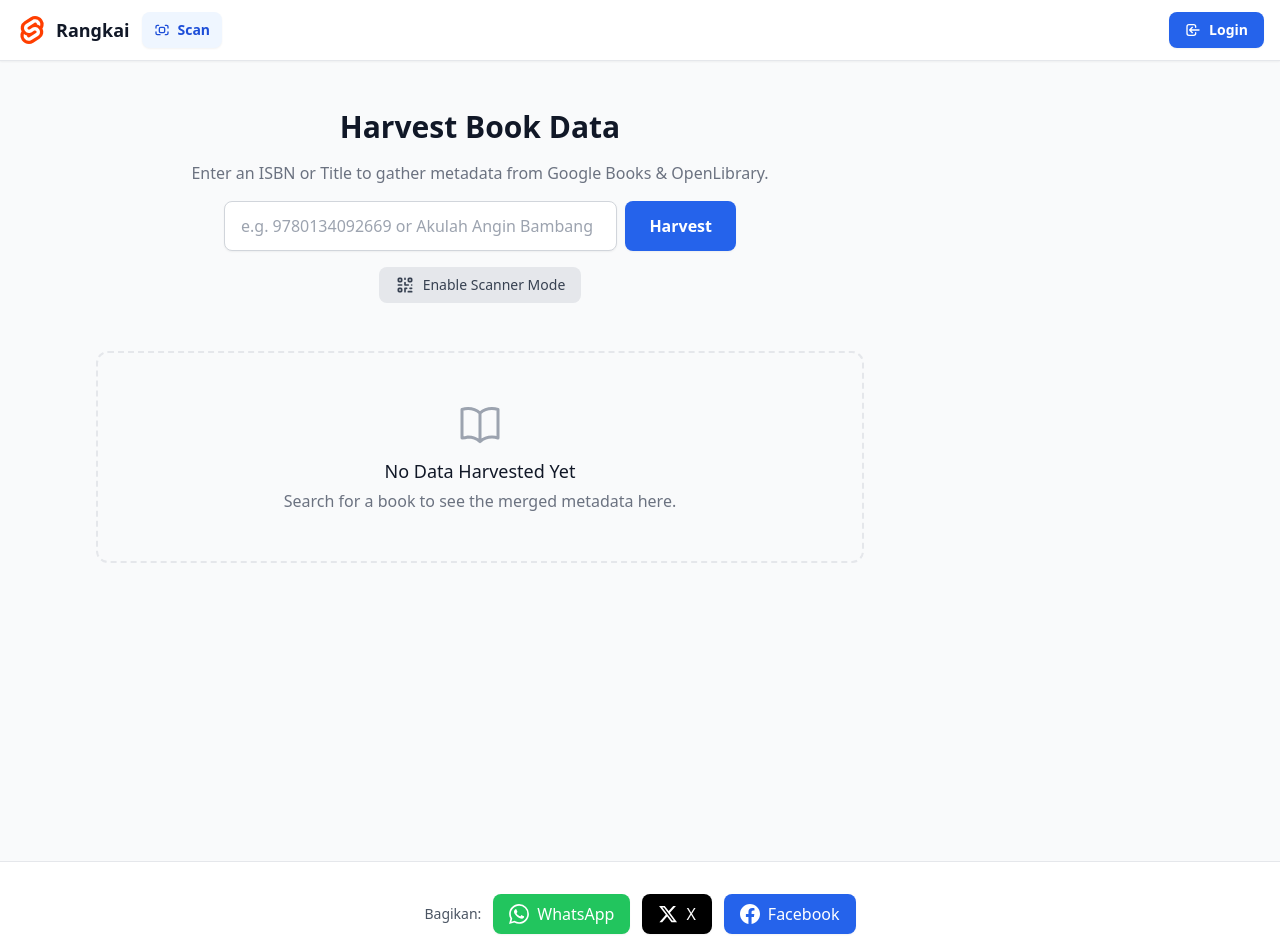
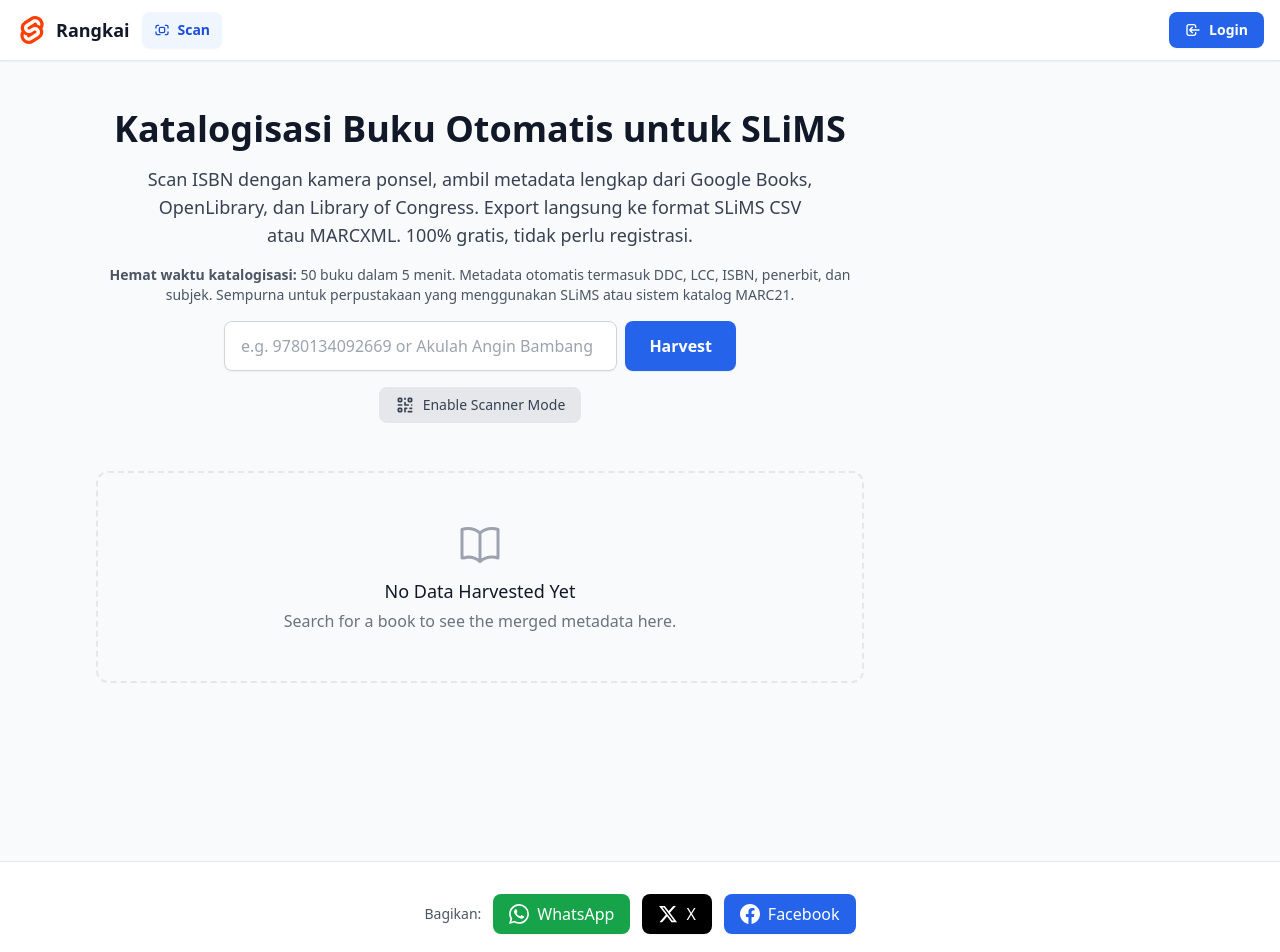
Before and after one commit to missmuthi/rangkai-book-metadata, a SvelteKit app: page / in a window 1280 px wide. Shown: the top 952 px of the page. Built offline with nearby package versions, Linux system fonts and the light colour scheme.

Commit message:
feat: improve SEO and copy; add canonical link, apple-touch-icon, refine WhatsApp button colors, and localize hero section

```diff
--- a/src/app.html
+++ b/src/app.html
@@ -3,6 +3,7 @@
   <head>
     <meta charset="utf-8" />
     <meta name="viewport" content="width=device-width, initial-scale=1" />
+    <link rel="apple-touch-icon" href="/apple-touch-icon.png" />
     <link rel="manifest" href="/manifest.json" />
     <meta name="theme-color" content="#2563eb" />
     %sveltekit.head%
--- a/src/lib/components/ShareButtons.svelte
+++ b/src/lib/components/ShareButtons.svelte
@@ -27,7 +27,7 @@
 		target="_blank"
 		rel="noopener noreferrer"
 		onclick={() => handleShare('whatsapp')}
-		class="inline-flex items-center gap-2 px-4 py-2 bg-green-500 hover:bg-green-600 text-white rounded-lg transition-colors shadow-sm"
+		class="inline-flex items-center gap-2 px-4 py-2 bg-green-600 hover:bg-green-700 text-white rounded-lg transition-colors shadow-sm"
 		title="Bagikan via WhatsApp"
 	>
 		<svg class="w-5 h-5" fill="currentColor" viewBox="0 0 24 24">
--- a/src/routes/+layout.svelte
+++ b/src/routes/+layout.svelte
@@ -102,6 +102,7 @@ async function onSignOut() {
 <svelte:head>
 	<title>Rangkai - Katalog Buku Otomatis untuk SLiMS | Gratis & Cepat</title>
 	<meta name="description" content="Scan ISBN, ambil metadata dari 3 sumber global, export ke SLiMS. 100% gratis. Katalog 50 buku dalam 5 menit." />
+	<link rel="canonical" href="https://rangkai-book-metadata.pages.dev" />
 	<meta property="og:title" content="Rangkai - Katalog Buku Otomatis untuk SLiMS | Gratis & Cepat" />
 	<meta property="og:description" content="Scan ISBN, ambil metadata dari 3 sumber global, export ke SLiMS. 100% gratis. Katalog 50 buku dalam 5 menit." />
 	<meta property="og:image" content="https://rangkai.app/og-image.png" />
--- a/src/routes/+page.svelte
+++ b/src/routes/+page.svelte
@@ -776,8 +776,16 @@
 
 		<!-- Search Bar (from your design) -->
 		<div class="text-center mb-12 space-y-4 max-w-3xl mx-auto">
-			<h2 class="text-3xl font-bold text-gray-900">Harvest Book Data</h2>
-			<p class="text-gray-500">Enter an ISBN or Title to gather metadata from Google Books & OpenLibrary.</p>
+			<h1 class="text-4xl font-bold text-gray-900">Katalogisasi Buku Otomatis untuk SLiMS</h1>
+			<p class="text-lg text-gray-700 max-w-2xl mx-auto">
+				Scan ISBN dengan kamera ponsel, ambil metadata lengkap dari Google Books, OpenLibrary, dan Library of Congress.
+				Export langsung ke format SLiMS CSV atau MARCXML. 100% gratis, tidak perlu registrasi.
+			</p>
+			<p class="text-sm text-gray-600">
+				<strong>Hemat waktu katalogisasi:</strong> 50 buku dalam 5 menit.
+				Metadata otomatis termasuk DDC, LCC, ISBN, penerbit, dan subjek.
+				Sempurna untuk perpustakaan yang menggunakan SLiMS atau sistem katalog MARC21.
+			</p>
 
 			<div class="flex gap-2 max-w-lg mx-auto mt-6 relative">
 				<input
```
Also changed, not shown: 1 other file (tests, documents, lock files or other folders).
